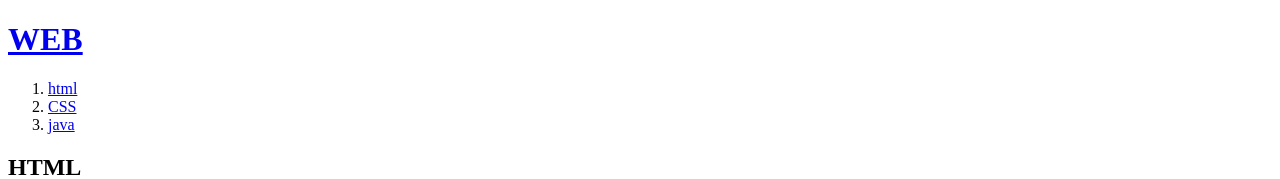
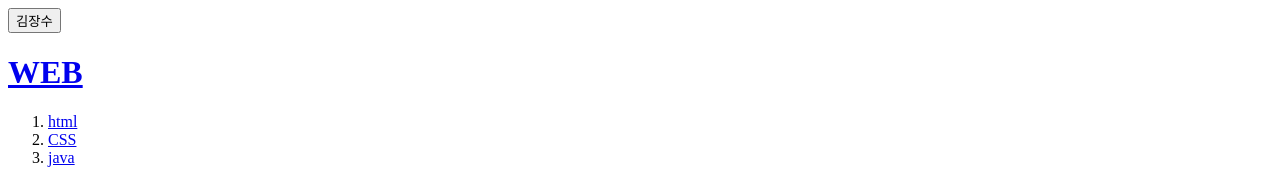
Before and after one commit to fsdasdfadfhg/my-first-web-site2, a plain HTML site: page 1.html in a window 1280 px wide. Shown: the top 179 px of the page. Drawn offline with Linux system fonts and the light colour scheme; a script that the page names is missing.

Commit message:
Add files via upload

```diff
--- a/1.html
+++ b/1.html
@@ -5,6 +5,9 @@
 <meta charset="utf-8">
 </head>
 <body>
+  <input type="button" value="김장수"
+   onclick="alert('바보멍청이')">
+
  <h1><a href="index.html"title="WEB"> WEB</a></h1>
 <ol>
   <li><a href="1.html" title="html"> html</a> </li>
```
